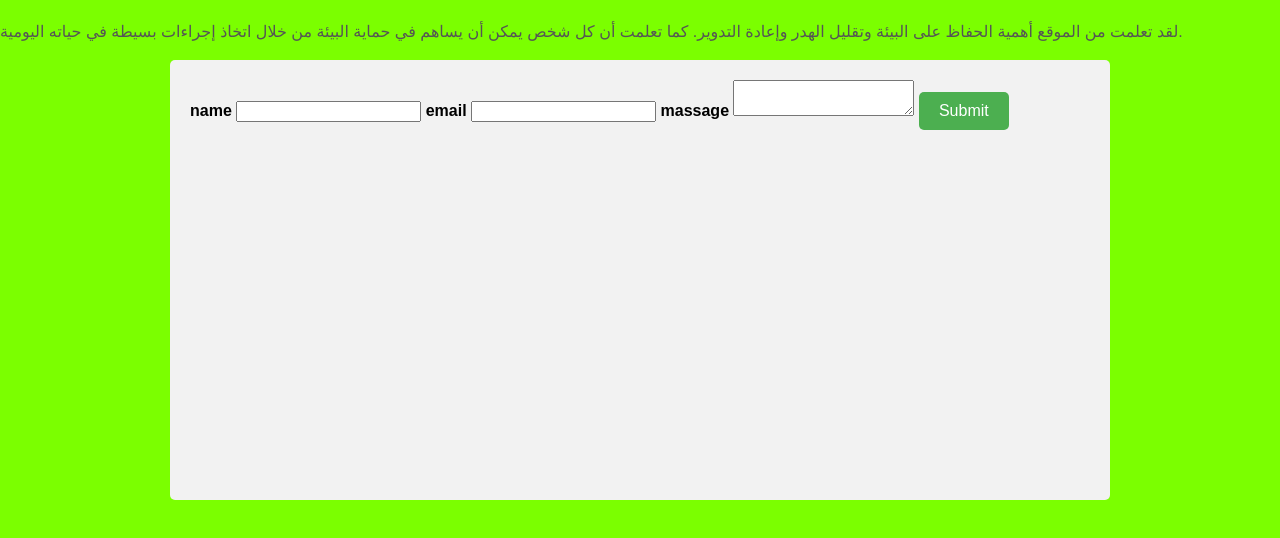
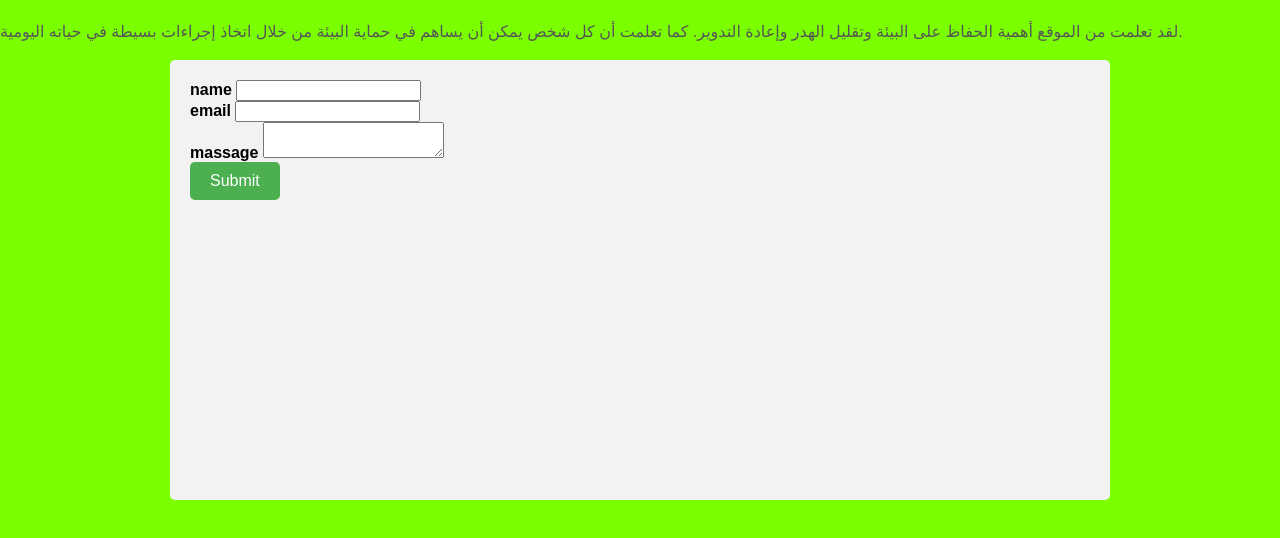
Before and after one commit to moustafasaleh370-art/ATHAR-moble, a plain HTML site: page fvt.html in a window 1280 px wide. Shown: the part 62-600 px from the top of the page. Drawn offline with Linux system fonts and the light colour scheme.

Commit message:
Update fvt.html

```diff
--- a/fvt.html
+++ b/fvt.html
@@ -180,13 +180,19 @@ img, video {
 
       <form action="https://api.web3forms.com/submit" method="POST">
   <input type="hidden" name="access_key" value="a3af374b-70ff-4d99-acf1-52472f72811c">
+  <div class="gtg">
   <b>name</b>
   <input type="text" name="name" required>
+  </div>
  <b>email</b>
   <input type="email" name="email" required>
+  <div class="gyt">
   <b>massage</b>
   <textarea name="message" required></textarea>
+  </div>
+
   <button type="submit">Submit</button>
+
 </form>
 
 </body>
```
